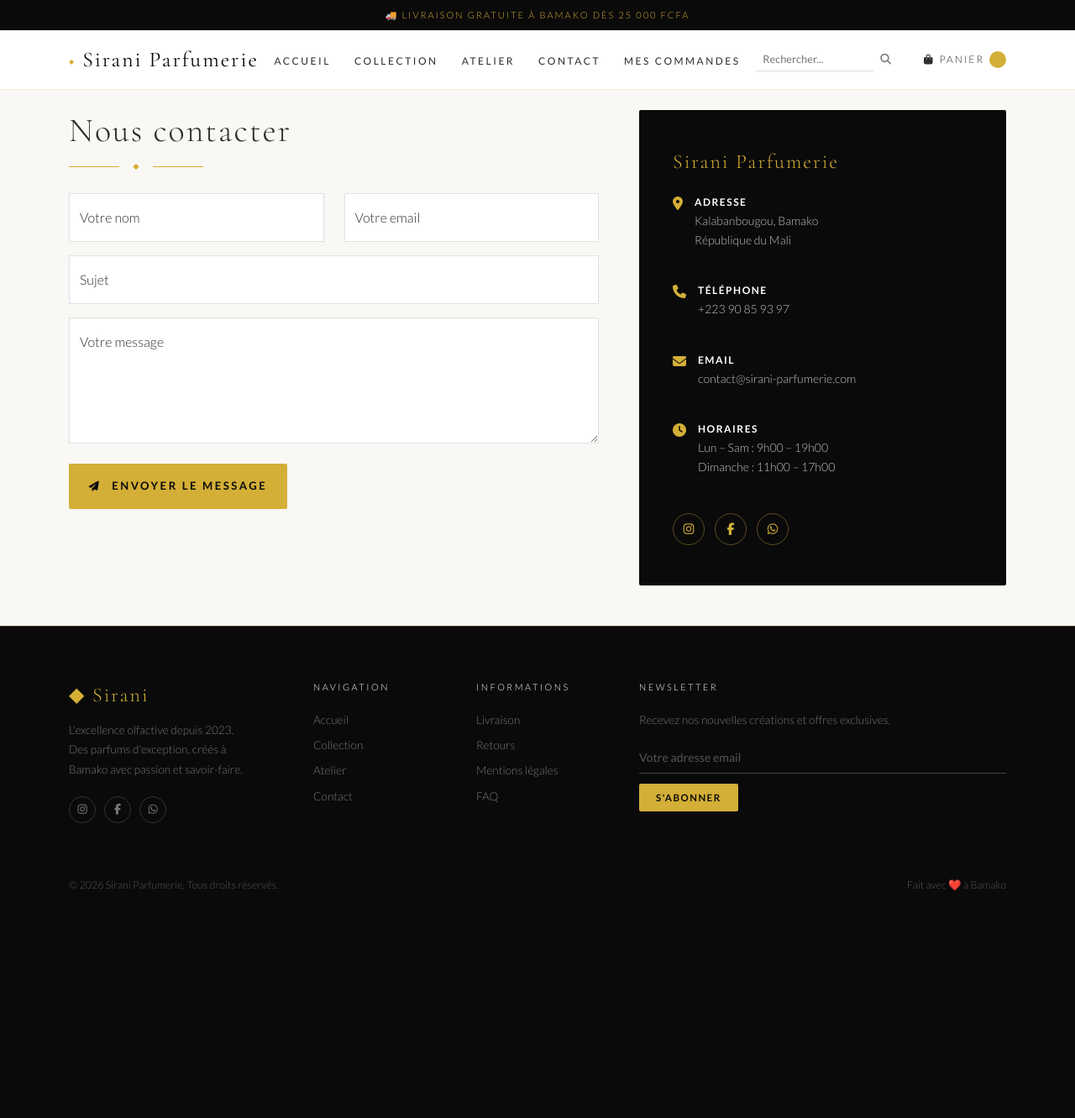
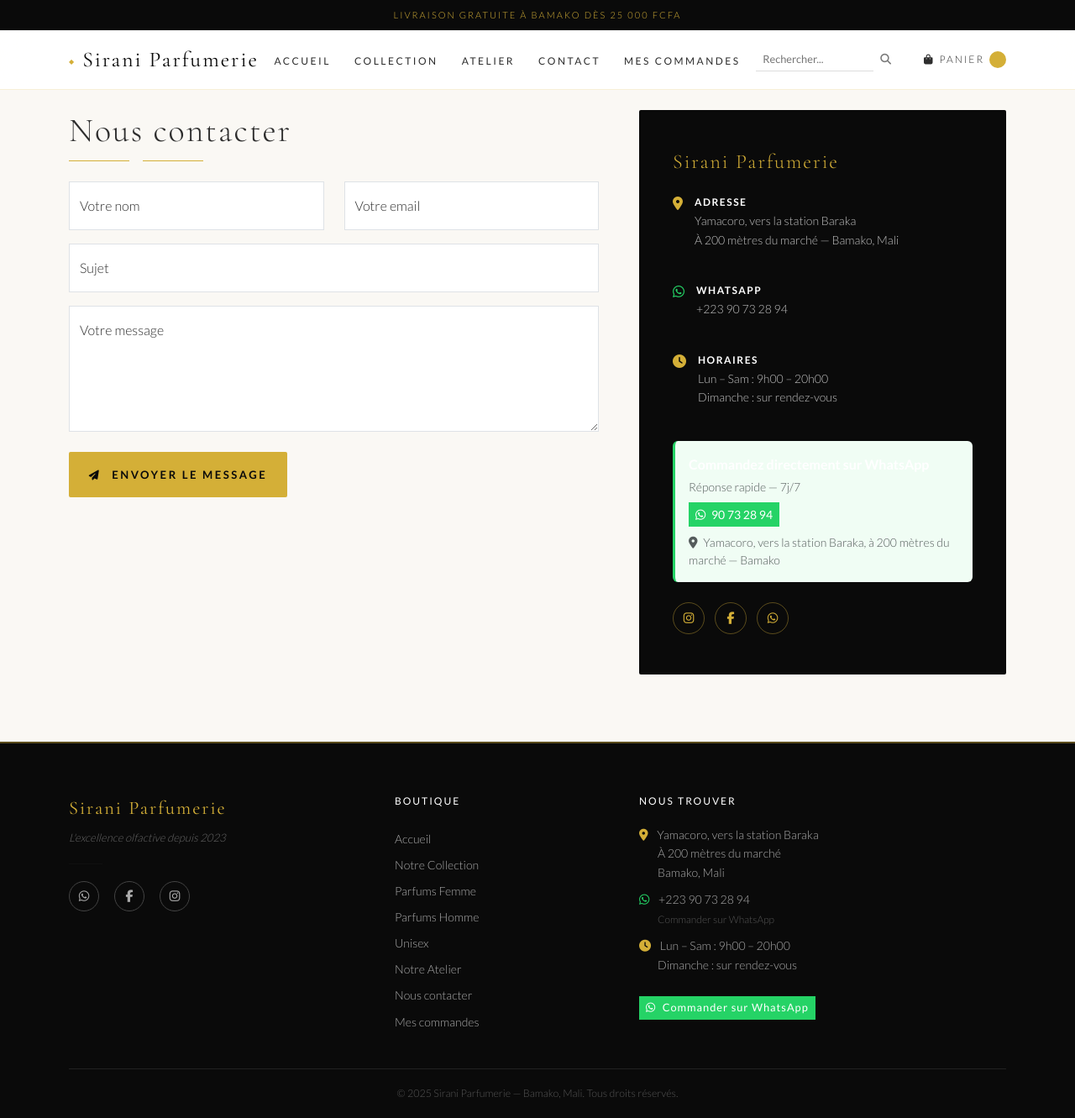
Before and after one commit to bbbboniface1/Projet-parfumerie, a Node project: template views/contact.ejs in a window 1280 px wide. Shown: the whole page at 84% size. Before the commit the page ends 1061 px from the top, so only its background shows below. Run offline with Node 20 templates, Linux system fonts and the light colour scheme; the template is opened without the code that fills it, so the values that code supplies are empty.

Commit message:
Add WhatsApp ordering and redesign website footer
Integrate WhatsApp ordering functionality across the site, update contact information, and perform a complete redesign of the footer.

Replit-Commit-Author: Agent
Replit-Commit-Session-Id: e4f1a6ad-12c2-41e2-8b5d-7f09dd504995
Replit-Commit-Checkpoint-Type: full_checkpoint
Replit-Commit-Event-Id: d8d82b54-d629-4ba9-87bd-3e5cbff9086c
Replit-Commit-Screenshot-Url: https://storage.googleapis.com/screenshot-production-us-central1/9db98d81-0043-4b60-9223-68ae2416bc44/e4f1a6ad-12c2-41e2-8b5d-7f09dd504995/Y5l2ARc
Replit-Helium-Checkpoint-Created: true

```diff
--- a/server.js
+++ b/server.js
@@ -18,6 +18,11 @@ const { notFound, serverError } = require('./middleware/errorHandler');
 const app = express();
 const port = process.env.PORT || 5000;
 const isProd = process.env.NODE_ENV === 'production';
+
+const WHATSAPP_NUMBER = '22390732894';
+const SHOP_URL = process.env.SHOP_URL || 'http://localhost:3000';
+app.locals.WHATSAPP_NUMBER = WHATSAPP_NUMBER;
+app.locals.SHOP_URL = SHOP_URL;
 
 app.use(helmet({ contentSecurityPolicy: false }));
 app.use(compression());
--- a/views/admin.ejs
+++ b/views/admin.ejs
@@ -82,7 +82,7 @@
             <!-- AJOUT ÉTAPE 7 : bouton export CSV -->
             <div class="mb-3">
                 <a href="/admin/export-commandes" class="btn btn-outline-success btn-sm rounded-0">
-                    ⬇ Exporter en CSV (Excel)
+                    Exporter en CSV (Excel)
                 </a>
             </div>
             <% if (commandes && commandes.length > 0) { %>
--- a/views/contact.ejs
+++ b/views/contact.ejs
@@ -5,9 +5,7 @@
     <!-- Formulaire -->
     <div class="col-lg-7">
         <h1 class="font-serif mb-1" style="font-weight:300;font-size:2.5rem;letter-spacing:2px;">Nous contacter</h1>
-        <div class="section-ornament mb-4" style="justify-content:flex-start;max-width:160px;">
-            <span class="section-ornament-diamond">◆</span>
-        </div>
+        <div class="section-ornament mb-4" style="justify-content:flex-start;max-width:160px;"></div>
 
         <% if (locals.success && success) { %>
         <div class="alert rounded-0 mb-4 d-flex align-items-center gap-3" style="background:#f0faf5;border-left:3px solid #27ae60;color:#1a5c34;">
@@ -63,23 +61,17 @@
                 <i class="fa fa-location-dot contact-info-icon"></i>
                 <div>
                     <p class="contact-info-label">Adresse</p>
-                    <p class="contact-info-text">Kalabanbougou, Bamako<br>République du Mali</p>
+                    <p class="contact-info-text">Yamacoro, vers la station Baraka<br>À 200 mètres du marché — Bamako, Mali</p>
                 </div>
             </div>
 
             <div class="contact-info-item">
-                <i class="fa fa-phone contact-info-icon"></i>
+                <i class="fab fa-whatsapp contact-info-icon" style="color:#25D366;"></i>
                 <div>
-                    <p class="contact-info-label">Téléphone</p>
-                    <p class="contact-info-text">+223 90 85 93 97</p>
-                </div>
-            </div>
-
-            <div class="contact-info-item">
-                <i class="fa fa-envelope contact-info-icon"></i>
-                <div>
-                    <p class="contact-info-label">Email</p>
-                    <p class="contact-info-text">contact@sirani-parfumerie.com</p>
+                    <p class="contact-info-label">WhatsApp</p>
+                    <p class="contact-info-text">
+                        <a href="https://wa.me/22390732894" target="_blank" style="color:inherit;text-decoration:none;">+223 90 73 28 94</a>
+                    </p>
                 </div>
             </div>
 
@@ -87,14 +79,29 @@
                 <i class="fa fa-clock contact-info-icon"></i>
                 <div>
                     <p class="contact-info-label">Horaires</p>
-                    <p class="contact-info-text">Lun – Sam : 9h00 – 19h00<br>Dimanche : 11h00 – 17h00</p>
+                    <p class="contact-info-text">Lun – Sam : 9h00 – 20h00<br>Dimanche : sur rendez-vous</p>
                 </div>
             </div>
 
-            <div class="social-links">
+            <div class="mt-4 p-3 rounded" style="background:#f0fdf4;border-left:3px solid #25D366;">
+                <p class="mb-1 fw-bold">Commandez directement sur WhatsApp</p>
+                <p class="small text-muted mb-2">Réponse rapide — 7j/7</p>
+                <a href="https://wa.me/22390732894?text=Bonjour%20Sirani%20Parfumerie%20!%20Je%20souhaite%20passer%20une%20commande."
+                   target="_blank"
+                   class="btn btn-sm rounded-0"
+                   style="background-color:#25D366;color:white;border:none;">
+                    <i class="fab fa-whatsapp me-1"></i> 90 73 28 94
+                </a>
+                <p class="small text-muted mt-2 mb-0">
+                    <i class="fas fa-map-marker-alt me-1"></i>
+                    Yamacoro, vers la station Baraka, à 200 mètres du marché — Bamako
+                </p>
+            </div>
+
+            <div class="social-links mt-4">
                 <a href="#" class="social-link" aria-label="Instagram"><i class="fab fa-instagram"></i></a>
                 <a href="#" class="social-link" aria-label="Facebook"><i class="fab fa-facebook-f"></i></a>
-                <a href="#" class="social-link" aria-label="WhatsApp"><i class="fab fa-whatsapp"></i></a>
+                <a href="https://wa.me/22390732894" target="_blank" class="social-link" aria-label="WhatsApp"><i class="fab fa-whatsapp"></i></a>
             </div>
         </div>
     </div>
--- a/views/mes-commandes.ejs
+++ b/views/mes-commandes.ejs
@@ -1,9 +1,7 @@
 <%- include('partials/header') %>
 
 <h1 class="font-serif mb-2" style="font-weight:300;font-size:2.2rem;letter-spacing:2px;">Mes Commandes</h1>
-<div class="section-ornament mb-4" style="justify-content:flex-start;max-width:140px;">
-    <span class="section-ornament-diamond">◆</span>
-</div>
+<div class="section-ornament mb-4" style="justify-content:flex-start;max-width:140px;"></div>
 
 <!-- Formulaire de recherche par email -->
 <form action="/mes-commandes" method="GET" class="mb-5">
--- a/views/partials/footer.ejs
+++ b/views/partials/footer.ejs
@@ -1,56 +1,153 @@
 </div><!-- fin container principal -->
 
+<style>
+.footer-sirani {
+    background: #0a0a0a;
+    color: #aaa;
+    border-top: 2px solid rgba(212,175,55,0.4);
+    padding: 60px 0 0;
+    margin-top: 80px;
+}
+.footer-col-title {
+    color: #fff;
+    font-size: 0.75rem;
+    letter-spacing: 2px;
+    text-transform: uppercase;
+    margin-bottom: 20px;
+    font-weight: 500;
+}
+.footer-brand-name {
+    font-family: 'Cormorant Garamond', 'Playfair Display', Georgia, serif;
+    color: #d4af37;
+    font-size: 1.4rem;
+    font-weight: 400;
+    letter-spacing: 2px;
+    display: block;
+    margin-bottom: 10px;
+}
+.footer-tagline {
+    font-style: italic;
+    font-size: 0.82rem;
+    color: #666;
+    margin-bottom: 20px;
+}
+.footer-social a {
+    display: inline-flex;
+    align-items: center;
+    justify-content: center;
+    width: 36px;
+    height: 36px;
+    border: 1px solid #444;
+    border-radius: 50%;
+    color: #aaa;
+    margin-right: 8px;
+    text-decoration: none;
+    transition: all 0.3s ease;
+    font-size: 0.9rem;
+}
+.footer-social a:hover {
+    color: #d4af37;
+    border-color: #d4af37;
+}
+.footer-nav a {
+    display: block;
+    color: #aaa;
+    text-decoration: none;
+    padding: 5px 0;
+    font-size: 0.88rem;
+    transition: color 0.3s ease;
+}
+.footer-nav a:hover {
+    color: #d4af37;
+}
+.footer-contact p {
+    font-size: 0.88rem;
+    margin-bottom: 10px;
+    line-height: 1.6;
+}
+.footer-contact a {
+    color: #aaa;
+    text-decoration: none;
+    transition: color 0.3s;
+}
+.footer-contact a:hover {
+    color: #d4af37;
+}
+.footer-copyright {
+    border-top: 1px solid #222;
+    margin-top: 40px;
+    padding: 20px 0;
+    text-align: center;
+    font-size: 0.78rem;
+    color: #555;
+}
+</style>
+
 <!-- FOOTER -->
-<footer class="footer-sirani mt-5">
+<footer class="footer-sirani">
     <div class="container">
         <div class="row g-5">
 
-            <!-- Colonne 1 : Brand -->
-            <div class="col-lg-3 col-md-6">
-                <span class="footer-brand">◆ Sirani</span>
-                <p class="footer-desc">
-                    L'excellence olfactive depuis 2023. Des parfums d'exception, créés à Bamako avec passion et savoir-faire.
-                </p>
+            <!-- Colonne 1 : Identité -->
+            <div class="col-lg-4 col-md-6">
+                <span class="footer-brand-name">Sirani Parfumerie</span>
+                <p class="footer-tagline">L'excellence olfactive depuis 2023</p>
+                <hr style="border-color:#222;width:40px;margin:0 0 20px 0;">
                 <div class="footer-social">
-                    <a href="#" class="footer-social-link" aria-label="Instagram"><i class="fab fa-instagram"></i></a>
-                    <a href="#" class="footer-social-link" aria-label="Facebook"><i class="fab fa-facebook-f"></i></a>
-                    <a href="#" class="footer-social-link" aria-label="WhatsApp"><i class="fab fa-whatsapp"></i></a>
+                    <a href="https://wa.me/22390732894" target="_blank" aria-label="WhatsApp"><i class="fab fa-whatsapp"></i></a>
+                    <a href="#" aria-label="Facebook"><i class="fab fa-facebook-f"></i></a>
+                    <a href="#" aria-label="Instagram"><i class="fab fa-instagram"></i></a>
                 </div>
             </div>
 
             <!-- Colonne 2 : Navigation -->
-            <div class="col-lg-2 col-md-6">
-                <p class="footer-heading">Navigation</p>
-                <a href="/" class="footer-link">Accueil</a>
-                <a href="/" class="footer-link">Collection</a>
-                <a href="/atelier" class="footer-link">Atelier</a>
-                <a href="/contact" class="footer-link">Contact</a>
+            <div class="col-lg-3 col-md-6">
+                <p class="footer-col-title">Boutique</p>
+                <nav class="footer-nav">
+                    <a href="/">Accueil</a>
+                    <a href="/?categorie=">Notre Collection</a>
+                    <a href="/?categorie=1">Parfums Femme</a>
+                    <a href="/?categorie=2">Parfums Homme</a>
+                    <a href="/?categorie=3">Unisex</a>
+                    <a href="/atelier">Notre Atelier</a>
+                    <a href="/contact">Nous contacter</a>
+                    <a href="/mes-commandes">Mes commandes</a>
+                </nav>
             </div>
 
-            <!-- Colonne 3 : Informations -->
-            <div class="col-lg-2 col-md-6">
-                <p class="footer-heading">Informations</p>
-                <a href="#" class="footer-link">Livraison</a>
-                <a href="#" class="footer-link">Retours</a>
-                <a href="#" class="footer-link">Mentions légales</a>
-                <a href="#" class="footer-link">FAQ</a>
-            </div>
-
-            <!-- Colonne 4 : Newsletter -->
-            <div class="col-lg-5 col-md-6">
-                <p class="footer-heading">Newsletter</p>
-                <p style="font-size:0.85rem;margin-bottom:16px;">Recevez nos nouvelles créations et offres exclusives.</p>
-                <input type="email" class="footer-newsletter-input" placeholder="Votre adresse email">
-                <button class="footer-newsletter-btn">S'abonner</button>
+            <!-- Colonne 3 : Contact & Adresse -->
+            <div class="col-lg-5 col-md-12">
+                <p class="footer-col-title">Nous trouver</p>
+                <div class="footer-contact">
+                    <p>
+                        <i class="fas fa-map-marker-alt me-2" style="color:#d4af37;"></i>
+                        Yamacoro, vers la station Baraka<br>
+                        <span style="padding-left:22px;">À 200 mètres du marché</span><br>
+                        <span style="padding-left:22px;">Bamako, Mali</span>
+                    </p>
+                    <p>
+                        <i class="fab fa-whatsapp me-2" style="color:#25D366;"></i>
+                        <a href="https://wa.me/22390732894" target="_blank">+223 90 73 28 94</a><br>
+                        <small style="padding-left:22px;font-size:0.75rem;color:#555;">Commander sur WhatsApp</small>
+                    </p>
+                    <p>
+                        <i class="fas fa-clock me-2" style="color:#d4af37;"></i>
+                        Lun – Sam : 9h00 – 20h00<br>
+                        <span style="padding-left:22px;">Dimanche : sur rendez-vous</span>
+                    </p>
+                    <a href="https://wa.me/22390732894?text=Bonjour%20Sirani%20Parfumerie%20!%20Je%20souhaite%20passer%20une%20commande."
+                       target="_blank"
+                       class="btn btn-sm mt-3 rounded-0"
+                       style="background:#25D366;color:white;border:none;font-size:0.8rem;letter-spacing:1px;">
+                        <i class="fab fa-whatsapp me-1"></i> Commander sur WhatsApp
+                    </a>
+                </div>
             </div>
 
         </div>
 
-        <hr class="footer-divider">
-
-        <div class="d-flex flex-column flex-md-row justify-content-between align-items-center gap-2">
-            <p class="footer-copy mb-0">&copy; 2026 Sirani Parfumerie. Tous droits réservés.</p>
-            <p class="footer-copy mb-0">Fait avec ❤️ à Bamako</p>
+        <div class="footer-copyright">
+            &copy; 2025 Sirani Parfumerie — Bamako, Mali. Tous droits réservés.
         </div>
     </div>
 </footer>
--- a/views/partials/header.ejs
+++ b/views/partials/header.ejs
@@ -22,7 +22,7 @@
 
 <!-- TOPBAR -->
 <div class="topbar">
-    <span>🚚 Livraison gratuite à Bamako dès 25 000 FCFA</span>
+    <span>Livraison gratuite à Bamako dès 25 000 FCFA</span>
 </div>
 
 <!-- TOAST (flash session) -->
```
Also changed, not shown: routes/panier.js (+32 -1 lines), routes/public.js (+18 -1 lines), views/atelier.ejs (+3 -9 lines), views/index.ejs (+1 -10 lines), views/panier.ejs (+13 -1 lines), views/produit.ejs (+9 -3 lines), 1 other file.
